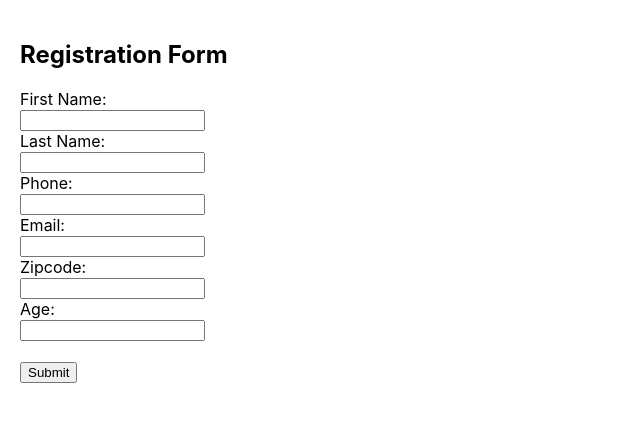
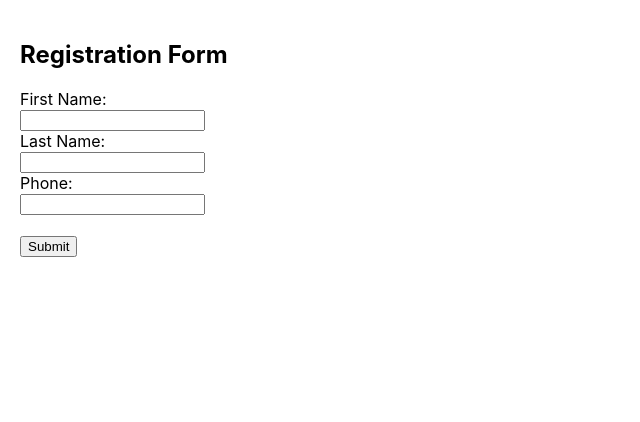
Before and after one commit to sangrammule1/User, a React (Create React App) app in the folder frontend/: page / in a window 1280 px wide. Shown: the top 422 px of the page, without its empty margins (0-640 px from the left). Built offline with nearby package versions, Linux system fonts and the light colour scheme.

Commit message:
FE commit 7

```diff
--- a/frontend/src/App.js
+++ b/frontend/src/App.js
@@ -62,37 +62,6 @@ function App() {
             required
           />
         </div >
-
-        <div >
-          <label >Email:</label > <br />
-          <input
-            name="email"
-            value={form.email}
-            onChange={handleChange}
-            required
-          />
-        </div >
-
-        <div >
-          <label >Zipcode:</label > <br />
-          <input
-            name="zipcode"
-            value={form.zipcode}
-            onChange={handleChange}
-            required
-          />
-        </div >
-
-        <div >
-          <label >Age:</label > <br />
-          <input
-            name="age"
-            value={form.age}
-            onChange={handleChange}
-            required
-          />
-        </div >
-
         <br />
         <button type="submit">Submit</button>
       </form>
```
